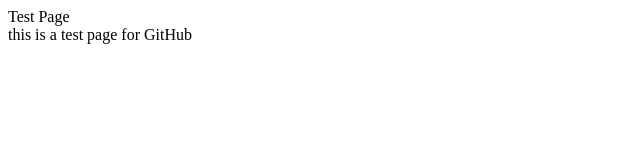
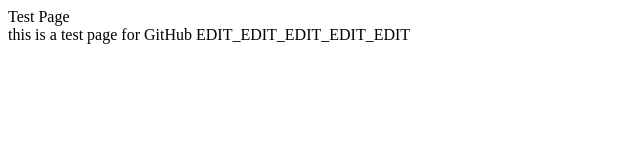
Before and after one commit to MrKiller/-webRep, a plain HTML site: page gitTest/index.html in a window 1280 px wide. Shown: the whole page, without its empty margins (0-640 px from the left). Drawn offline with Linux system fonts and the light colour scheme.

Commit message:
EXTERNAL_COMMIT_TEST

```diff
--- a/gitTest/index.html
+++ b/gitTest/index.html
@@ -8,6 +8,7 @@
     <header>Test Page</header>
     <main>
         this is a test page for GitHub
+        EDIT_EDIT_EDIT_EDIT_EDIT
     </main>
 </body>
 </html>
```
